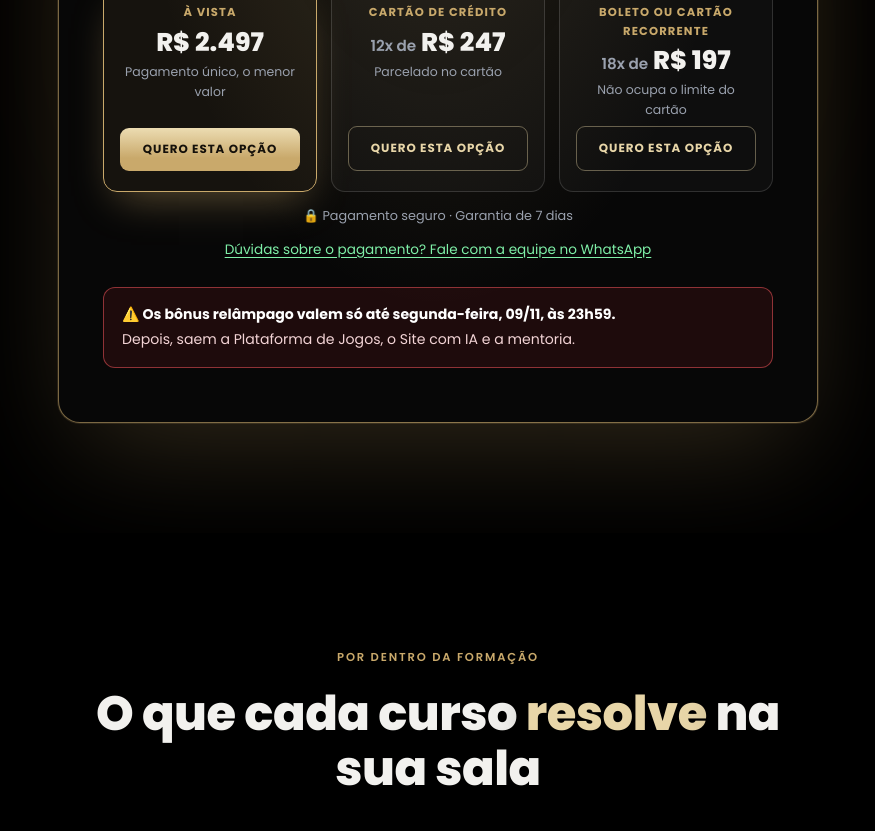
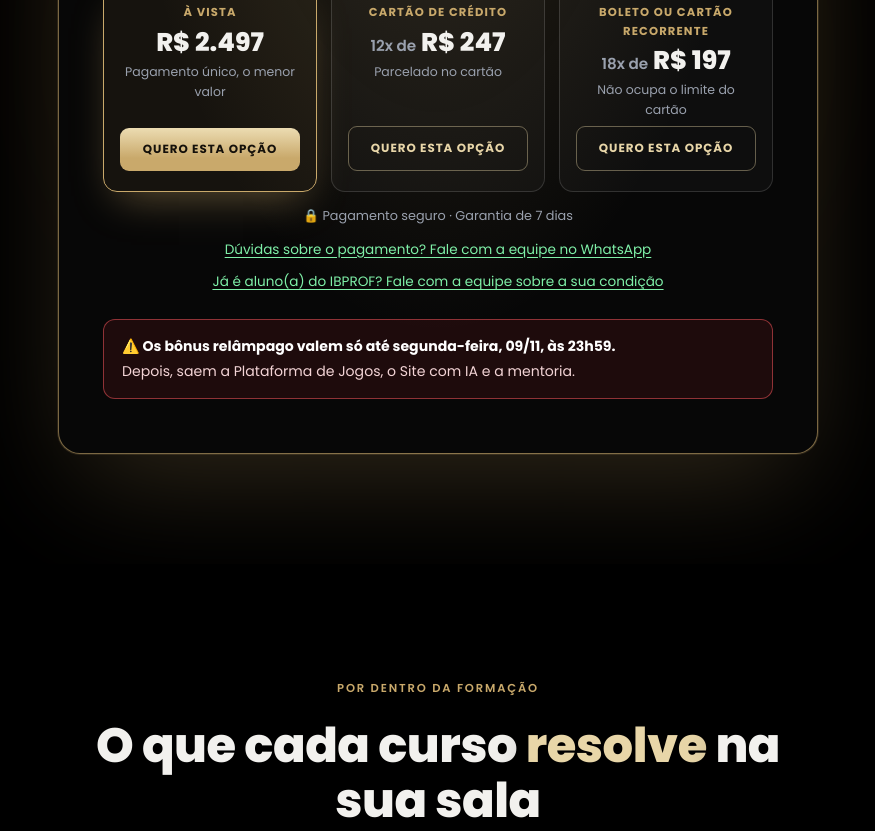
Before and after one commit to spectusmkt/black-lp, a plain HTML site: page index.html in a window 1280 px wide. Shown: the part 3984-4815 px from the top of the page, without its empty margins (202-1077 px from the left). Drawn offline with Linux system fonts and the light colour scheme.

Commit message:
Add files via upload

```diff
--- a/index.html
+++ b/index.html
@@ -324,6 +324,7 @@
   .opcao.destaque{border-color:var(--ouro);background:rgba(201,169,107,.08);box-shadow:0 18px 40px -14px rgba(201,169,107,.45)}
   .opcao.destaque .op-cta{color:#14100a;border:0;background:linear-gradient(180deg,#ecdcb2,var(--ouro) 70%)}
   .link-whats{display:inline-block;margin-top:12px;font-size:.85rem;color:#7ff0a8;text-decoration:underline;text-underline-offset:3px}
+  .link-aluno{display:block;margin-top:10px}
   .aviso-bonus{margin-top:26px;padding:16px 18px;border-radius:12px;font-size:.88rem;line-height:1.5;color:#f3d4d6;background:rgba(229,51,59,.1);border:1px solid rgba(255,90,97,.5);text-align:left}
   .aviso-bonus b{display:block;color:#fff;margin-bottom:4px}
 
@@ -597,6 +598,7 @@ src="https://www.facebook.com/tr?id=1456216939376794&ev=PageView&noscript=1" alt
       </div>
       <p class="seguro">🔒 Pagamento seguro · Garantia de 7 dias</p>
       <a class="link-whats js-whats" href="#" target="_blank" rel="noopener">Dúvidas sobre o pagamento? Fale com a equipe no WhatsApp</a>
+      <a class="link-whats link-aluno js-aluno" href="https://wa.me/5545933005922?text=Ol%C3%A1%21%20J%C3%A1%20sou%20aluno(a)%20do%20IBPROF%20e%20quero%20saber%20a%20minha%20condi%C3%A7%C3%A3o%20na%20Black%20Friday." target="_blank" rel="noopener">Já é aluno(a) do IBPROF? Fale com a equipe sobre a sua condição</a>
 
       <div class="aviso-bonus js-com-bonus">
         <b>⚠️ Os bônus relâmpago valem só até segunda-feira, 09/11, às 23h59.</b>
@@ -712,7 +714,7 @@ src="https://www.facebook.com/tr?id=1456216939376794&ev=PageView&noscript=1" alt
       <details><summary>É tudo online?</summary><p>Sim, 100% online e no seu ritmo, com aulas gravadas. Na Pós, cerca de 2 horas por semana.</p></details>
       <details><summary>Não tenho tempo. Vou conseguir acompanhar?</summary><p>As aulas são gravadas e você assiste quando puder. Não é a sua rotina que se encaixa na Pós: é a Pós que se encaixa na sua rotina.</p></details>
       <details><summary>Posso parcelar?</summary><p>Sim: 18x de R$ 197 no boleto ou no cartão recorrente, que não ocupa o limite do cartão, ou 12x de R$ 247 no cartão de crédito. À vista, R$ 2.497.</p></details>
-      <details><summary>Já sou aluno(a). Preciso pagar de novo pelo que já tenho?</summary><p>Não. Fale com a equipe no WhatsApp que a gente monta a sua condição. <a class="js-whats" href="#" target="_blank" rel="noopener">Falar com a equipe</a></p></details>
+      <details><summary>Já sou aluno(a). Preciso pagar de novo pelo que já tenho?</summary><p>Não. Fale com a equipe no WhatsApp que a gente monta a sua condição. <a class="js-aluno" href="https://wa.me/5545933005922?text=Ol%C3%A1%21%20J%C3%A1%20sou%20aluno(a)%20do%20IBPROF%20e%20quero%20saber%20a%20minha%20condi%C3%A7%C3%A3o%20na%20Black%20Friday." target="_blank" rel="noopener">Sou aluno(a), quero minha condição</a></p></details>
       <details class="js-com-bonus"><summary>Até quando valem os bônus?</summary><p>A Plataforma de Jogos, a aula do Site com IA e a mentoria valem só até segunda-feira, 09/11, às 23h59. A Oficina Professor Criativo continua na oferta depois disso.</p></details>
       <details><summary>E se eu não gostar?</summary><p>Você tem 7 dias de garantia. Se não for o que esperava, devolvemos o seu dinheiro.</p></details>
     </div>
@@ -807,6 +809,7 @@ var CONFIG = {
       if(window.fbq) window.fbq('track','InitiateCheckout',{content_name:'Black Friday IBPROF',content_category:plano,value:VALOR[plano]||2497,currency:'BRL'});
     });
   });
+  cada('.js-aluno',function(a){a.addEventListener('click',function(){if(window.fbq) window.fbq('track','Contact',{content_name:'Black Friday IBPROF - aluno'});});});
   cada('.js-whats',function(a){
     if(!CONFIG.whatsapp){a.hidden=true;return;}
     a.href=CONFIG.whatsapp;
```
